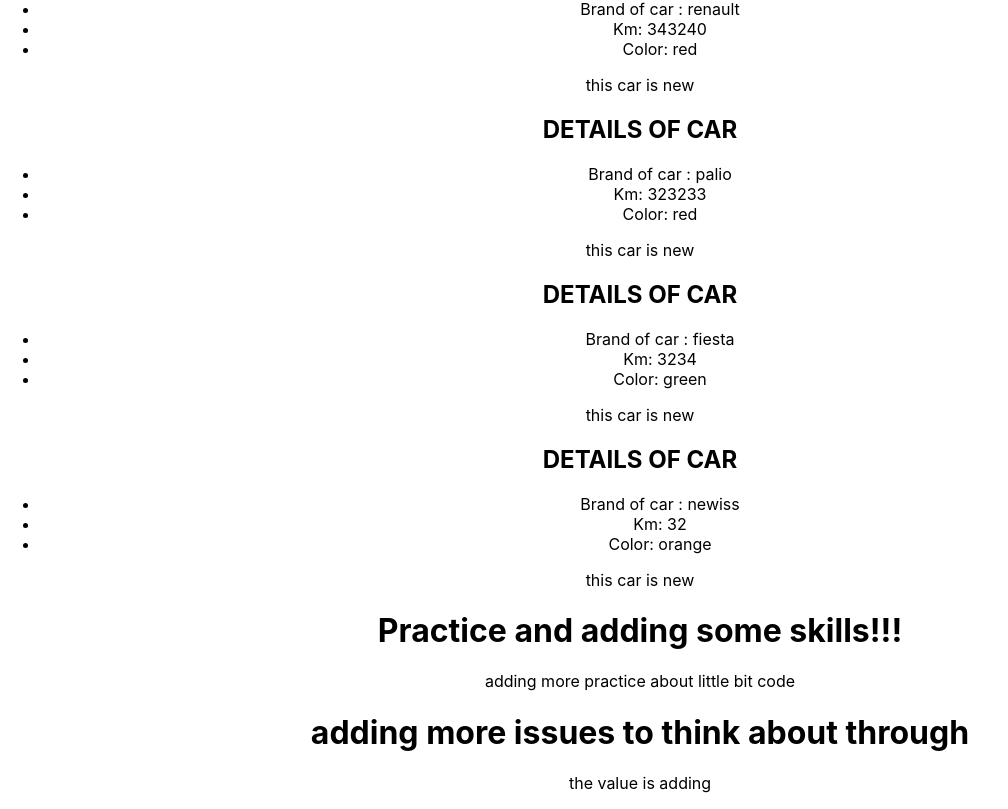
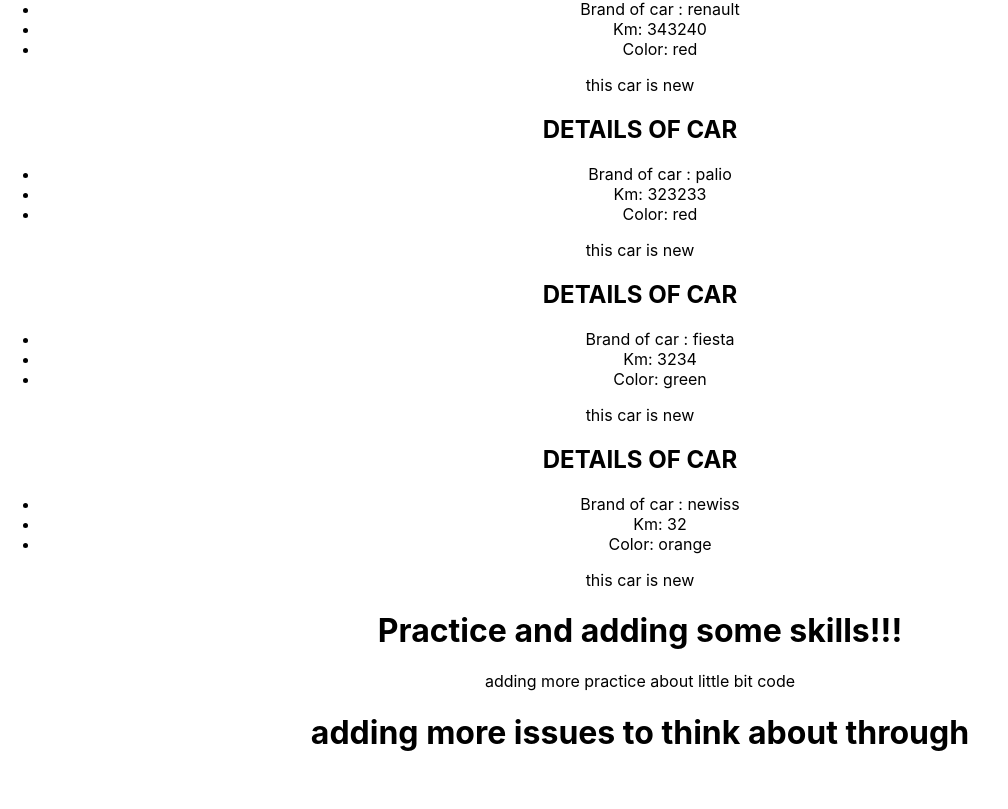
Before and after one commit to felipe-programador-18/remember-little-bit-react, a React (Create React App) app in the folder practice-react/: page / in a window 1280 px wide. Shown: the part 1126-1935 px from the top of the page, without its empty margins (0-1008 px from the left). After the commit the page ends 1899 px from the top, so only its background shows below. Built offline with nearby package versions, Linux system fonts and the light colour scheme.

Commit message:
c19-create new componenet

```diff
--- a/practice-react/src/testcreate.js
+++ b/practice-react/src/testcreate.js
@@ -1,10 +1,10 @@
 import React from 'react'
 
-const CreateProps = ({children, newValue}) => {
+const CreateProps = ({children}) => {
     return (<>
       <h1>Practice and adding some skills!!!</h1>
       {children}
-      <p>the value is {newValue} </p>
+
     </>)
 }
 
```
